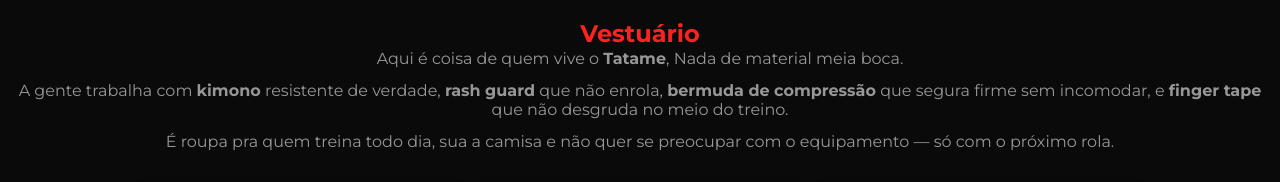
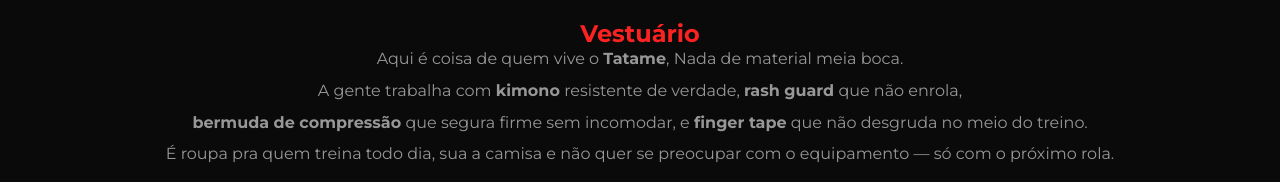
Before and after one commit to Gestao-de-Performance/projeto-final-vascoads, a plain HTML site: page index.html in a window 1280 px wide. Shown: the part 1460-1642 px from the top of the page. Drawn offline with Linux system fonts and the light colour scheme.

Commit message:
Update index.html

```diff
--- a/index.html
+++ b/index.html
@@ -76,7 +76,8 @@
             <h2>Vestuário</h2>
             <p class="textoApres">Aqui é coisa de quem vive o <strong>Tatame</strong>,
               Nada de material meia boca.</p>
-            <p class="textoApres">A gente trabalha com <strong>kimono</strong> resistente de verdade, <strong>rash guard</strong> que não enrola, <strong>bermuda de compressão</strong> que segura firme sem incomodar, e <strong>finger tape</strong> que não desgruda no meio do treino.</p>
+            <p class="textoApres">A gente trabalha com <strong>kimono</strong> resistente de verdade, <strong>rash guard</strong> que não enrola,</p>
+            <p class="textoApres"><strong>bermuda de compressão</strong> que segura firme sem incomodar, e <strong>finger tape</strong> que não desgruda no meio do treino.</p>
             <p class="textoApres">É roupa pra quem treina todo dia, sua a camisa e não quer se preocupar com o equipamento — só com o próximo rola.</p>
             <div class="container">
               <div class="item">
```
